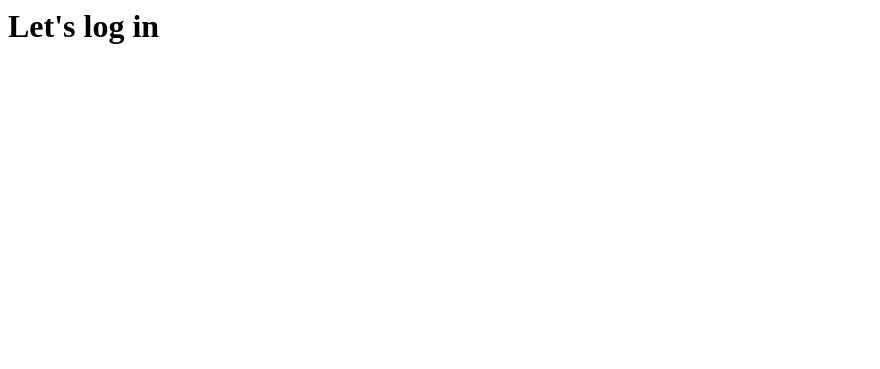
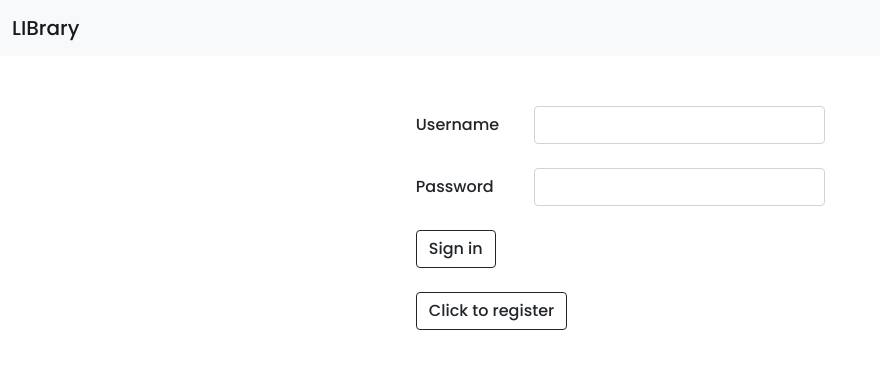
Before and after one commit to OyugoObonyo/Library-Management-System, a Flask app: page /login in a window 1280 px wide. Shown: the top 369 px of the page, without its empty margins (0-880 px from the left). Run offline with Flask 2, Linux system fonts and the light colour scheme.

Commit message:
create login page

```diff
--- a/app/templates/auth/login.html
+++ b/app/templates/auth/login.html
@@ -1 +1,23 @@
-<h1> Let's log in </h1>
+{% extends 'base.html' %}
+
+{% block content %}
+<section id="loginpage">
+    <form action="" novalidate>
+        {{ form.hidden_tag() }}
+        <div class="row mb-4">
+          <label for="username" class="col-sm-3 col-form-label">Username</label>
+          <div class="col-sm-8">
+            <input type="text" class="form-control" id="inputText">
+          </div>
+        </div>
+        <div class="row mb-4">
+          <label for="password" class="col-sm-3 col-form-label">Password</label>
+          <div class="col-sm-8">
+            <input type="password" class="form-control" id="inputPassword">
+          </div>
+        </div>
+        <button type="submit" class="btn btn-outline-dark">Sign in</button><br><br>
+        <a href="{{ url_for('auth.register') }}" class="btn btn-outline-dark" tabindex="-1" role="button" >Click to register</a>
+      </form>
+</section>
+{% endblock %}
```
